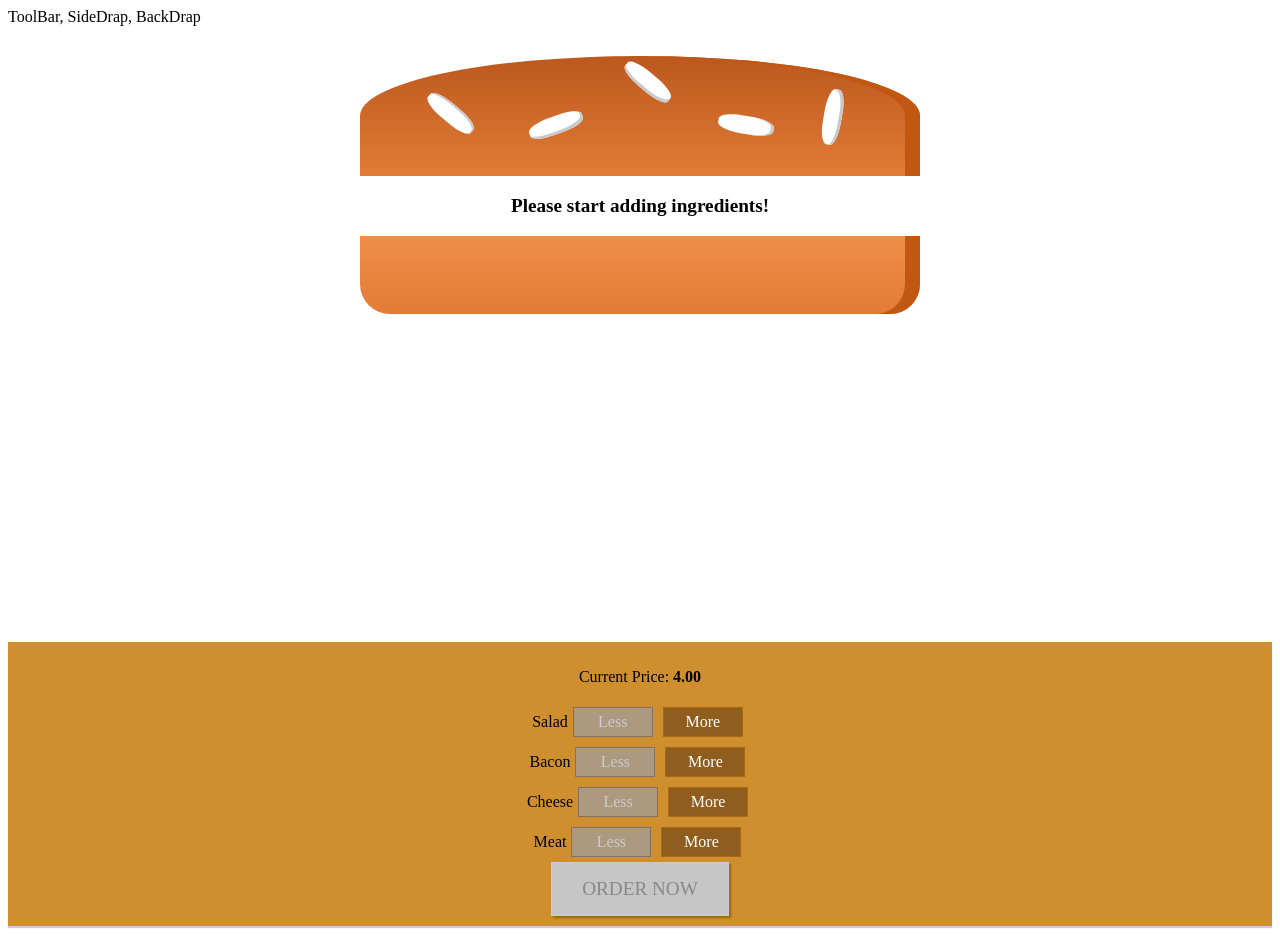
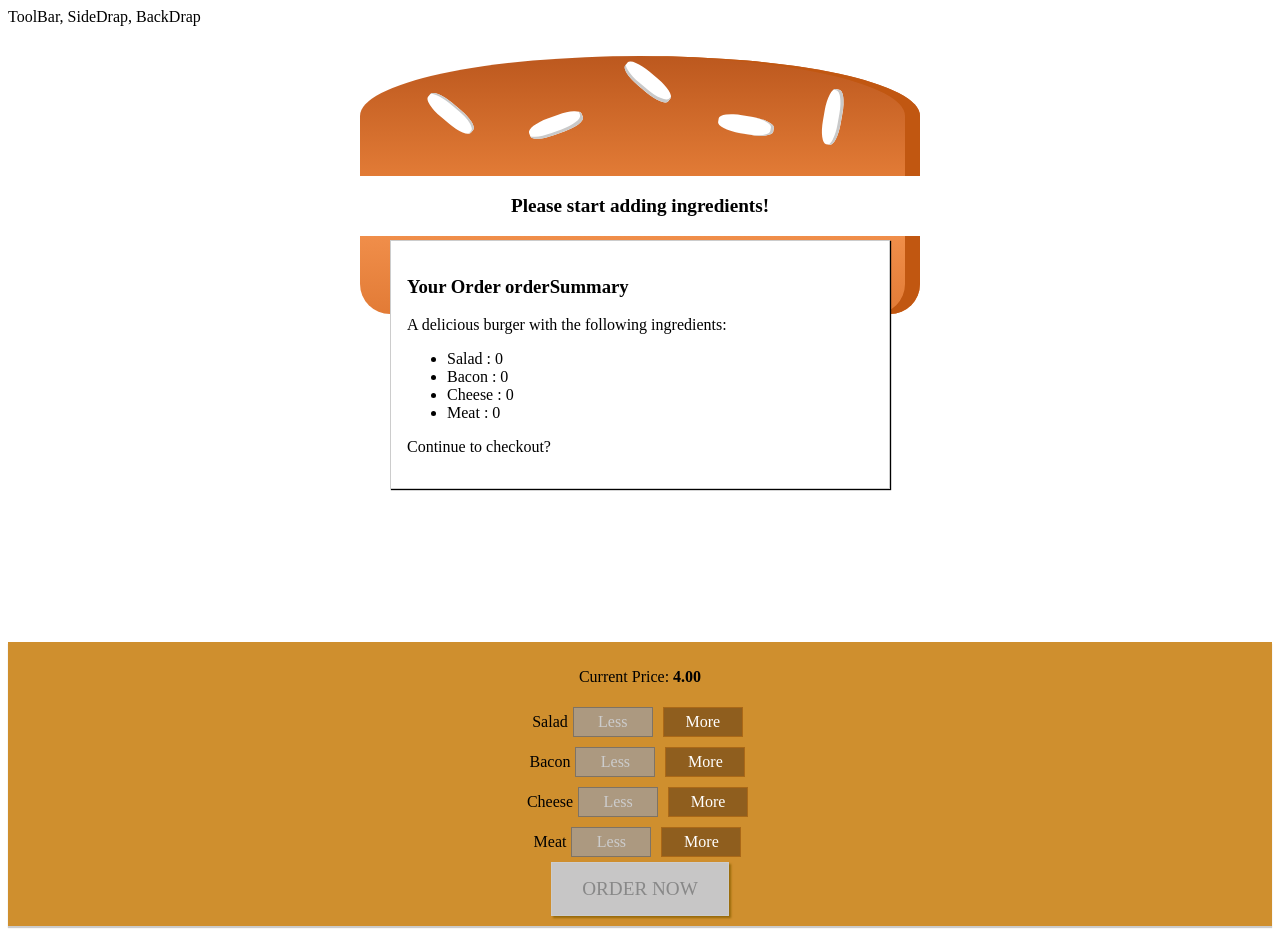
Before and after one commit to ShahinAlKabirMitul/BurgerBulderWithReact, a React app: page / in a window 1280 px wide. Built offline with nearby package versions, Linux system fonts and the light colour scheme.

Commit message:
Add order summary to modal

```diff
--- /dev/null
+++ b/src/components/Burger/OrderSummary/OrderSummary.jsx
@@ -0,0 +1,21 @@
+import React from 'react';
+const orderSummary = (props) => {
+    const ingredientSummary = Object.keys(props.ingredients)
+          .map(igKey => {
+              return (<li key={igKey}>
+                    <span style={{textTransform:"capitalize"}}>{igKey}</span> : {props.ingredients[igKey]}
+                  </li>)
+          });
+    return (
+        <React.Fragment>
+            <h3>Your Order orderSummary</h3>
+            <p>A delicious burger with the following ingredients:</p>
+            <ul>
+                {ingredientSummary}
+            </ul>
+            <p>Continue to checkout?</p>
+        </React.Fragment>
+     );
+}
+
+export default orderSummary;
--- /dev/null
+++ b/src/components/UI/Modal/Modal.css
@@ -0,0 +1,20 @@
+.Modal {
+    position: fixed;
+    z-index: 500;
+    background-color: white;
+    width: 70%;
+    border: 1px solid #ccc;
+    box-shadow: 1px 1px 1px black;
+    padding: 16px;
+    left: 15%;
+    top: 30%;
+    box-sizing: border-box;
+    transition: all 0.3s ease-out;
+}
+
+@media (min-width: 600px) {
+    .Modal {
+        width: 500px;
+        left: calc(50% - 250px);
+    }
+}
--- /dev/null
+++ b/src/components/UI/Modal/Modal.jsx
@@ -0,0 +1,8 @@
+import React from 'react';
+import classes from './Modal.css'
+const modal = (props) =>(
+    <div className={classes.Modal}>
+        {props.children}
+    </div>
+);
+export default modal;
--- a/src/containers/BurgerBuilder/BurgerBuilder.jsx
+++ b/src/containers/BurgerBuilder/BurgerBuilder.jsx
@@ -1,6 +1,8 @@
 import React, { Component } from 'react'
 import Burger from './../../components/Burger/Burger';
 import BuildControls from './../../components/Burger/BuildControls/BuildControls';
+import Modal from '../../components/UI/Modal/Modal';
+import OrderSummary from '../../components/Burger/OrderSummary/OrderSummary'
 const INGREDIENT_PRICES={
   salad:0.5,
   cheese:0.4,
@@ -27,7 +29,7 @@
         .reduce( ( sum, el ) => {
             return sum + el;
         }, 0 );
-    console.log(sum);
+   // console.log(sum);
     this.setState( { purchaseble: sum > 0 } );
 }
 
@@ -66,16 +68,15 @@
     }
     return (
       <React.Fragment>
-        <div>
-          <Burger ingredients={this.state.ingredients}/>
-        </div>
-        <div>
+           <Modal>
+              <OrderSummary ingredients={this.state.ingredients}></OrderSummary>
+            </Modal>
+           <Burger ingredients={this.state.ingredients}/>
            <BuildControls  ingedientAdded={  this.addIngredientHandler}
             disabled={disabledInfo}
             price={this.state.totalPrice}
             purchaseble={this.state.purchaseble}
             ingedientRemove={this.removeIngredientHandler} />
-        </div>
       </React.Fragment>
     )
   }
```
Also changed, not shown: src/components/UI/Backdrop/Backdrop.js (added).
